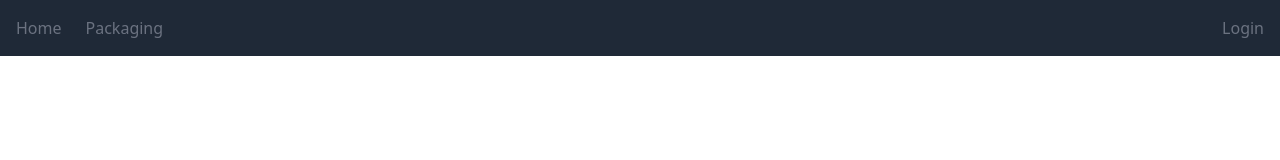
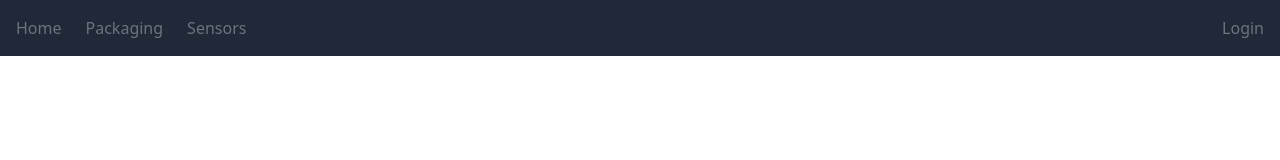
Before and after one commit to RedFox12321/DAE_24, a Vue app in the folder vue/: page / in a window 1280 px wide. Shown: the top 160 px of the page. Built offline with nearby package versions, Linux system fonts and the light colour scheme.

Commit message:
small change + merge

```diff
--- a/vue/src/App.vue
+++ b/vue/src/App.vue
@@ -18,6 +18,11 @@
             <li>
               <RouterLink to="/packaging" class="text-gray-500 hover:text-gray-300" active-class="text-gray-300">
                 Packaging
+              </RouterLink>
+            </li>
+            <li>
+              <RouterLink to="/sensors" class="text-gray-500 hover:text-gray-300" active-class="text-gray-300">
+                Sensors
               </RouterLink>
             </li>
           </ul>
```
Also changed, not shown: 1 other file (tests, documents, lock files or other folders).
